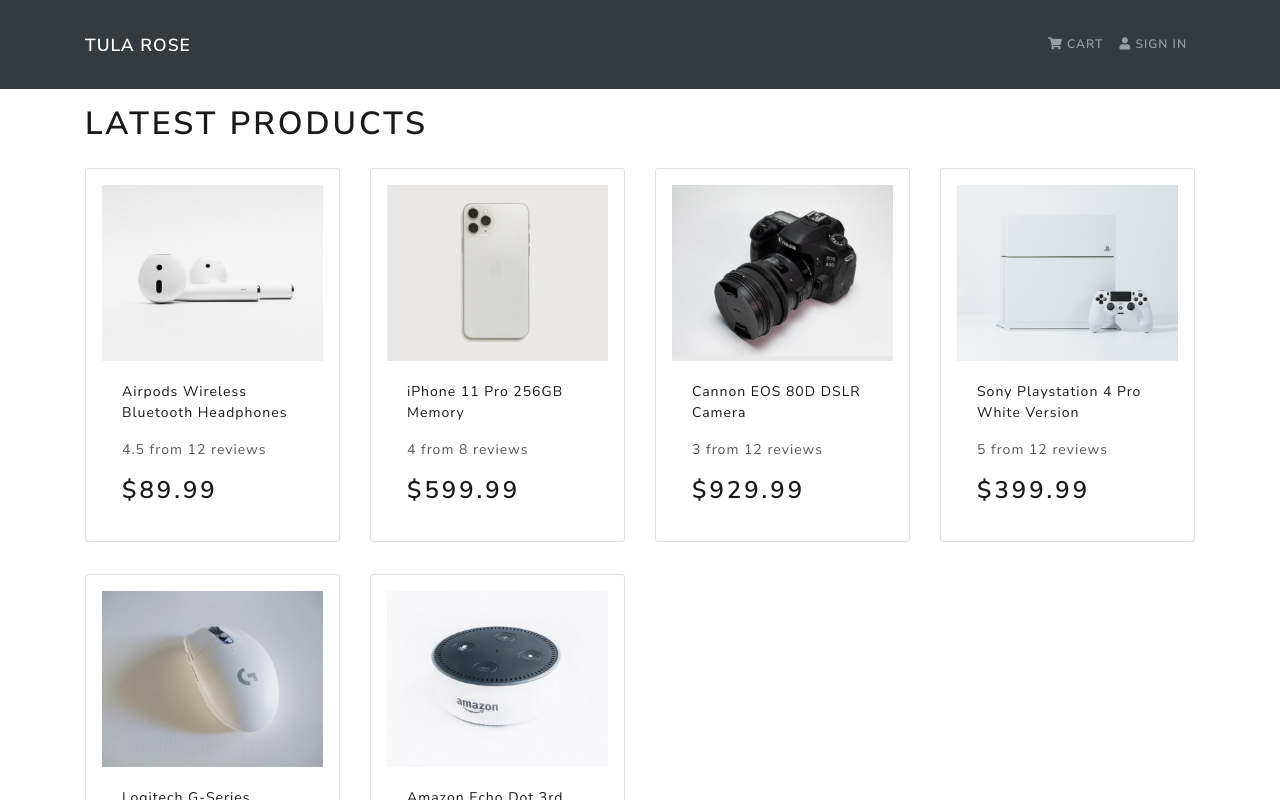
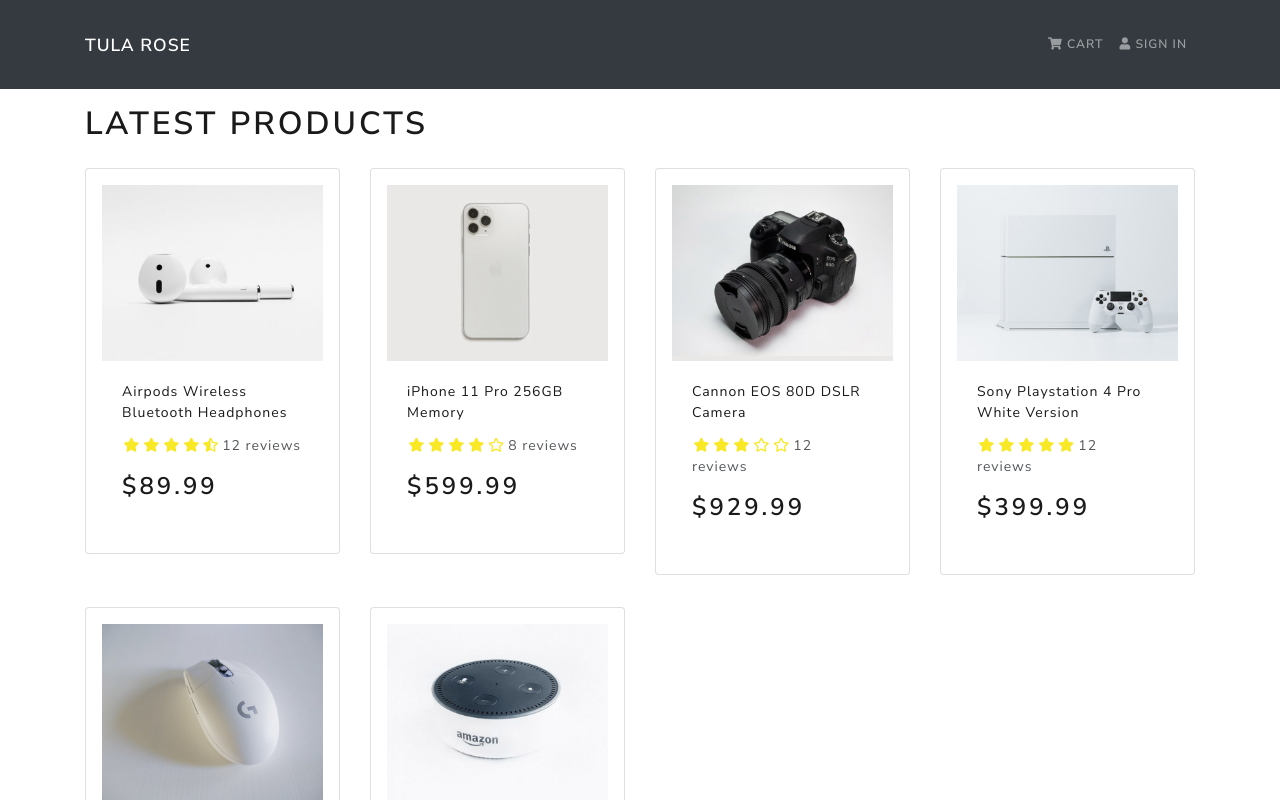
Before and after one commit to CHeidi/Tula_Rose, a React (Create React App) app: page / in a window 1280 px wide. Shown: the top 800 px of the page. Built offline with nearby package versions, Linux system fonts and the light colour scheme.

Commit message:
Rating Components Complete

```diff
--- a/src/components/Product.js
+++ b/src/components/Product.js
@@ -1,5 +1,6 @@
 import React from 'react'
 import { Card } from 'react-bootstrap'
+import Rating from './Rating'
 
 const Product = ({ product }) => {
     return (
@@ -16,9 +17,7 @@
             </a>
 
             <Card.Text as='div'>
-                <div className='my-3'>
-                    {product.rating} from {product.numReviews} reviews
-                </div>
+                <Rating value={product.rating} text={`${product.numReviews} reviews`} />
                  </Card.Text>
 
                  <Card.Text as='h3'>${product.price}</Card.Text>
--- /dev/null
+++ b/src/components/Rating.js
@@ -0,0 +1,82 @@
+import React from 'react'
+import PropTypes from 'prop-types'
+
+
+const Rating = ({ value, text, color }) => {
+    return (
+        <div className='rating'>
+            <span>
+                <i style={{color:color}}
+                className={
+                    value >= 1
+                    ? 'fas fa-star'
+                    : value >= 0.5
+                    ? 'fas fa-star-half-alt'
+                    : 'far fa-star'
+                    }>
+                </i>
+            </span>
+
+            <span>
+                <i style={{color:color}}
+                className={
+                    value >= 2
+                    ? 'fas fa-star'
+                    : value >= 1.5
+                    ? 'fas fa-star-half-alt'
+                    : 'far fa-star'
+                    }>
+                </i>
+            </span>
+
+            <span>
+                <i style={{color:color}}
+                className={
+                    value >= 3
+                    ? 'fas fa-star'
+                    : value >= 2.5
+                    ? 'fas fa-star-half-alt'
+                    : 'far fa-star'
+                    }>
+                </i>
+            </span>
+
+            <span>
+                <i style={{color:color}}
+                className={
+                    value >= 4
+                    ? 'fas fa-star'
+                    : value >= 3.5
+                    ? 'fas fa-star-half-alt'
+                    : 'far fa-star'
+                    }>
+                </i>
+            </span>
+
+            <span>
+                <i style={{color:color}}
+                className={
+                    value >= 5
+                    ? 'fas fa-star'
+                    : value >= 4.5
+                    ? 'fas fa-star-half-alt'
+                    : 'far fa-star'
+                    }>
+                </i>
+            </span>
+            <span>{text ? text : ''}</span>
+        </div>
+    )
+}
+
+Rating.defaultProps = {
+    color: '#f8e825'
+}
+
+Rating.propTypes = {
+    value: PropTypes.number.isRequired,
+    text: PropTypes.string.isRequired,
+    color: PropTypes.string,
+}
+
+export default Rating
--- a/src/index.css
+++ b/src/index.css
@@ -1,3 +1,11 @@
 main {
   min-height: 80vh;
 }
+
+h3 {
+  padding: 1rem 0;
+}
+
+.rating span {
+  margin: 0.1rem;
+}
--- a/src/screens/HomeScreen.js
+++ b/src/screens/HomeScreen.js
@@ -9,7 +9,7 @@
           <h1>Latest Products</h1>
           <Row>
               {products.map((product) => (
-                <Col sm={12} md={6} lg={4} xl={3}>
+                <Col key={product._id} sm={12} md={6} lg={4} xl={3}>
                     <Product product={product} />
                 </Col>
             ))}
```
